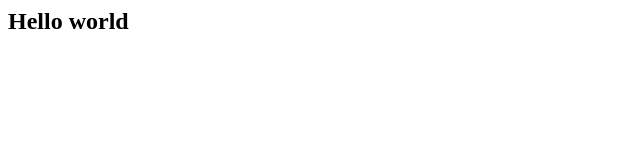
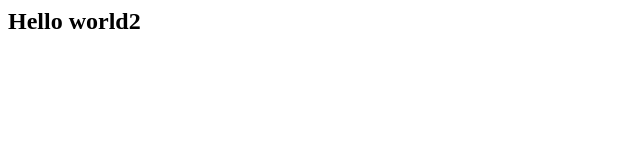
Before and after one commit to vijaymoorthy001/test_website, a plain HTML site: page index.html in a window 1280 px wide. Shown: the full height of the page, 0-640 px from the left. Drawn offline with Linux system fonts and the light colour scheme.

Commit message:
test commit

```diff
--- a/index.html
+++ b/index.html
@@ -3,6 +3,6 @@
 	"Hello World"
 </title>
 <body>
-	<h2>Hello world</h2>
+	<h2>Hello world2</h2>
 </body>
 </html>
```
